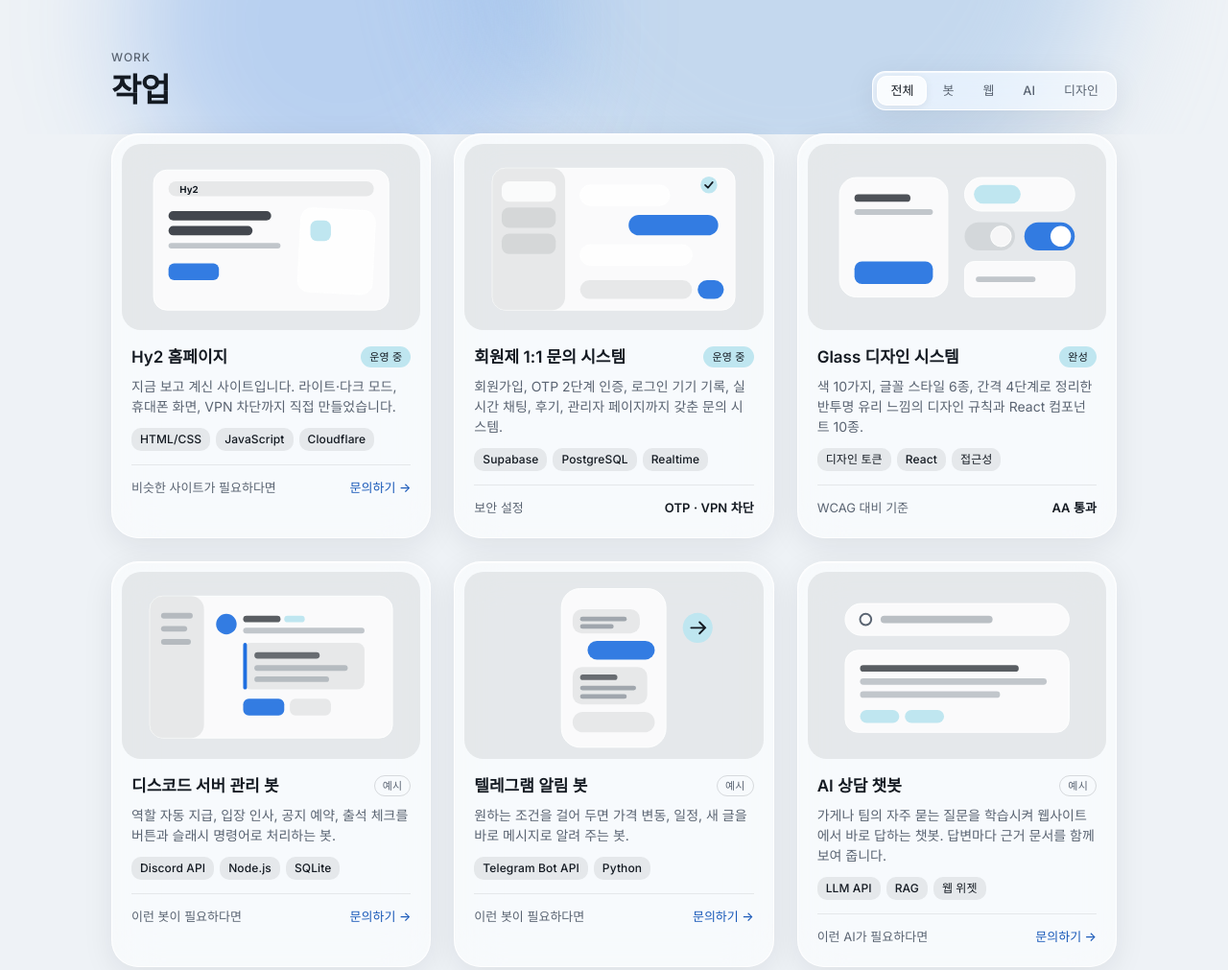
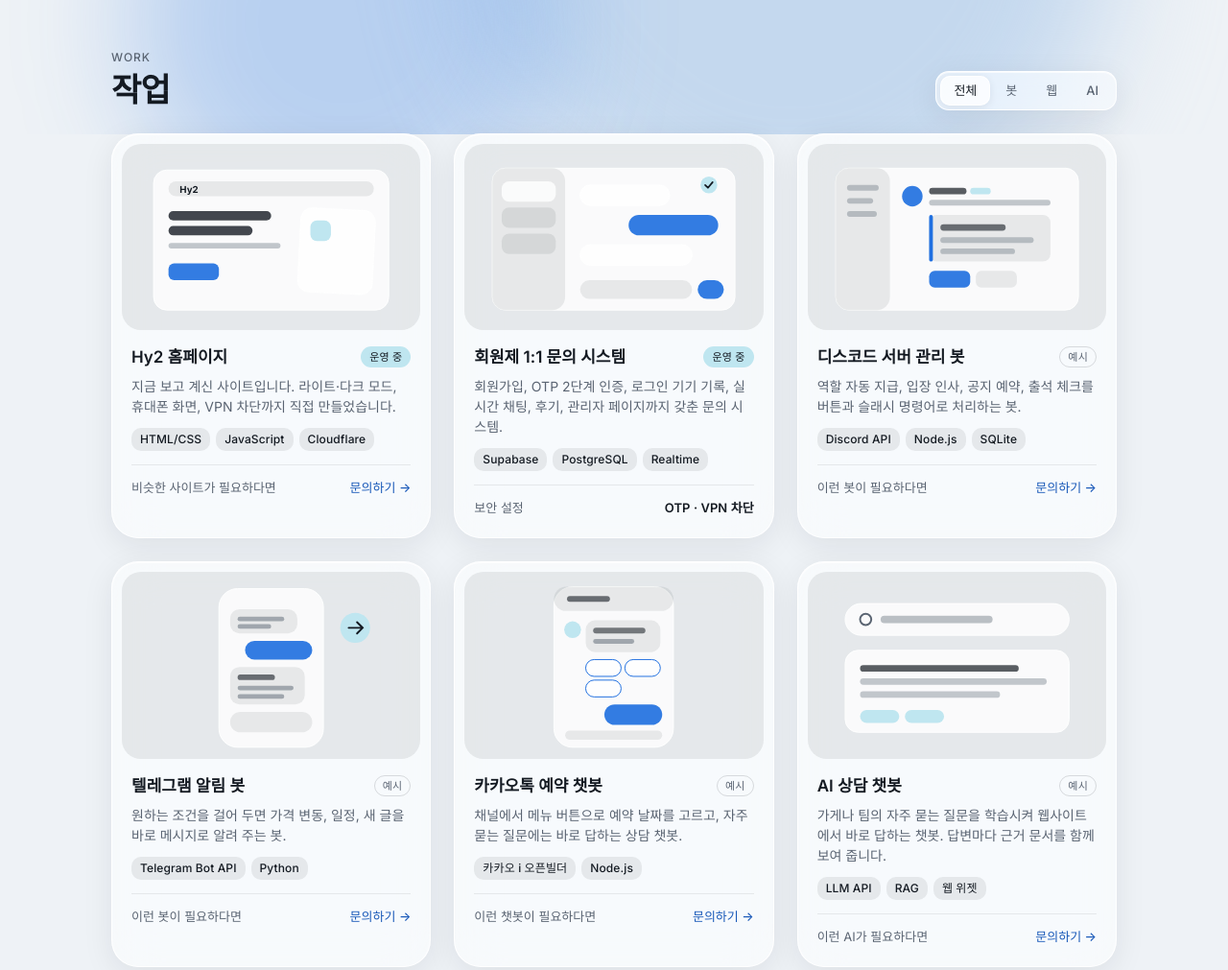
Before and after one commit to Hy2-ai/Hy2, a plain HTML site: page public/index.html in a window 1280 px wide. Shown: the part 660-1671 px from the top of the page at 96% size. Drawn offline with Linux system fonts and the light colour scheme; no server answers; animation ran at ten frames a second.

Commit message:
작업에서 Glass 디자인 시스템 카드와 디자인 필터 제거, 카카오톡 챗봇 예시 추가
Co-Authored-By: Claude Opus 5.5 <noreply@anthropic.com>
Claude-Session: https://claude.ai/code/session_01XsAmtY81V22qVe7gvLmjQ3

```diff
--- a/public/assets/style.css
+++ b/public/assets/style.css
@@ -1,4 +1,4 @@
-/* Hy2 — Glass design tokens (from the Glass design system) */
+/* Hy2 — design tokens */
 :root{
   --canvas:#eef2f6; --glass:rgba(255,255,255,.58); --glass-strong:rgba(255,255,255,.78);
   --glass-edge:rgba(255,255,255,.9); --hairline:rgba(20,26,34,.08); --line:rgba(20,26,34,.14);
--- a/public/index.html
+++ b/public/index.html
@@ -177,7 +177,6 @@ footer{padding-block:var(--s6) var(--s10);display:flex;flex-wrap:wrap;justify-co
         <button type="button" data-f="bot" aria-pressed="false">봇</button>
         <button type="button" data-f="web" aria-pressed="false">웹</button>
         <button type="button" data-f="ai" aria-pressed="false">AI</button>
-        <button type="button" data-f="design" aria-pressed="false">디자인</button>
       </div>
     </div>
 
@@ -222,29 +221,6 @@ footer{padding-block:var(--s6) var(--s10);display:flex;flex-wrap:wrap;justify-co
           <p>회원가입, OTP 2단계 인증, 로그인 기기 기록, 실시간 채팅, 후기, 관리자 페이지까지 갖춘 문의 시스템.</p>
           <div class="tags"><span class="tag">Supabase</span><span class="tag">PostgreSQL</span><span class="tag">Realtime</span></div>
           <div class="proj-foot"><span>보안 설정</span><b>OTP · VPN 차단</b></div>
-        </div>
-      </article>
-
-      <article class="proj glass" data-cat="design">
-        <div class="shot"><svg viewBox="0 0 320 200" aria-hidden="true">
-          <rect x="34" y="36" width="116" height="128" rx="18" fill="var(--glass-strong)" stroke="var(--glass-edge)"/>
-          <rect x="50" y="54" width="60" height="8" rx="4" fill="var(--ink)" opacity=".75"/>
-          <rect x="50" y="70" width="84" height="6" rx="3" fill="var(--ink-muted)" opacity=".35"/>
-          <rect x="50" y="126" width="84" height="24" rx="8" fill="var(--accent)" opacity=".9"/>
-          <rect x="168" y="36" width="118" height="36" rx="18" fill="var(--glass-strong)" stroke="var(--glass-edge)"/>
-          <rect x="178" y="44" width="50" height="20" rx="10" fill="var(--aqua)"/>
-          <rect x="168" y="84" width="54" height="30" rx="15" fill="var(--hairline)"/>
-          <circle cx="207" cy="99" r="11" fill="var(--glass-strong)" stroke="var(--glass-edge)"/>
-          <rect x="232" y="84" width="54" height="30" rx="15" fill="var(--accent)" opacity=".9"/>
-          <circle cx="271" cy="99" r="11" fill="#fff"/>
-          <rect x="168" y="126" width="118" height="38" rx="10" fill="var(--glass-strong)" stroke="var(--glass-edge)"/>
-          <rect x="180" y="142" width="64" height="6" rx="3" fill="var(--ink-muted)" opacity=".35"/>
-        </svg></div>
-        <div class="proj-body">
-          <div class="proj-top"><h3>Glass 디자인 시스템</h3><span class="badge live">완성</span></div>
-          <p>색 10가지, 글꼴 스타일 6종, 간격 4단계로 정리한 반투명 유리 느낌의 디자인 규칙과 React 컴포넌트 10종.</p>
-          <div class="tags"><span class="tag">디자인 토큰</span><span class="tag">React</span><span class="tag">접근성</span></div>
-          <div class="proj-foot"><span>WCAG 대비 기준</span><b>AA 통과</b></div>
         </div>
       </article>
 
@@ -294,6 +270,28 @@ footer{padding-block:var(--s6) var(--s10);display:flex;flex-wrap:wrap;justify-co
         </div>
       </article>
 
+      <article class="proj glass" data-cat="bot">
+        <div class="shot"><svg viewBox="0 0 320 200" aria-hidden="true">
+          <rect x="96" y="16" width="128" height="172" rx="20" fill="var(--glass-strong)" stroke="var(--glass-edge)"/>
+          <rect x="96" y="16" width="128" height="26" rx="13" fill="var(--hairline)"/>
+          <rect x="110" y="26" width="46" height="6" rx="3" fill="var(--ink)" opacity=".6"/>
+          <circle cx="116" cy="62" r="9" fill="var(--aqua)"/>
+          <rect x="130" y="52" width="80" height="34" rx="10" fill="var(--hairline)"/>
+          <rect x="138" y="60" width="56" height="6" rx="3" fill="var(--ink)" opacity=".55"/>
+          <rect x="138" y="72" width="44" height="5" rx="2.5" fill="var(--ink-muted)" opacity=".5"/>
+          <rect x="130" y="94" width="38" height="18" rx="9" fill="var(--glass-strong)" stroke="var(--accent)"/>
+          <rect x="172" y="94" width="38" height="18" rx="9" fill="var(--glass-strong)" stroke="var(--accent)"/>
+          <rect x="130" y="116" width="38" height="18" rx="9" fill="var(--glass-strong)" stroke="var(--accent)"/>
+          <rect x="150" y="142" width="62" height="22" rx="11" fill="var(--accent)" opacity=".9"/>
+          <rect x="108" y="170" width="104" height="10" rx="5" fill="var(--hairline)"/>
+        </svg></div>
+        <div class="proj-body">
+          <div class="proj-top"><h3>카카오톡 예약 챗봇</h3><span class="badge">예시</span></div>
+          <p>채널에서 메뉴 버튼으로 예약 날짜를 고르고, 자주 묻는 질문에는 바로 답하는 상담 챗봇.</p>
+          <div class="tags"><span class="tag">카카오 i 오픈빌더</span><span class="tag">Node.js</span></div>
+          <div class="proj-foot"><span>이런 챗봇이 필요하다면</span><a href="inquiry.html?new=kakao">문의하기 →</a></div>
+        </div>
+      </article>
       <article class="proj glass" data-cat="ai">
         <div class="shot"><svg viewBox="0 0 320 200" aria-hidden="true">
           <rect x="40" y="34" width="240" height="34" rx="17" fill="var(--glass-strong)" stroke="var(--glass-edge)"/>
```
